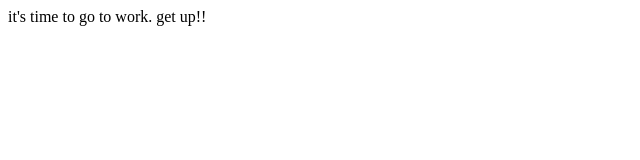
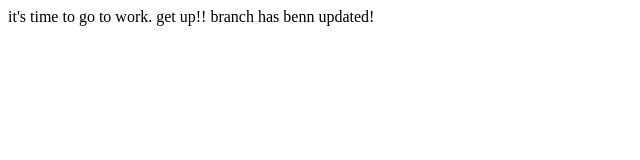
Before and after one commit to chohangnam/mygit, a plain HTML site: page index.html in a window 1280 px wide. Shown: the whole page, without its empty margins (0-640 px from the left). Drawn offline with Linux system fonts and the light colour scheme.

Commit message:
branch only?

```diff
--- a/index.html
+++ b/index.html
@@ -1,3 +1,3 @@
 <html>
-it's time to go to work. get up!!
+it's time to go to work. get up!! branch has benn updated!
 </html>
```
